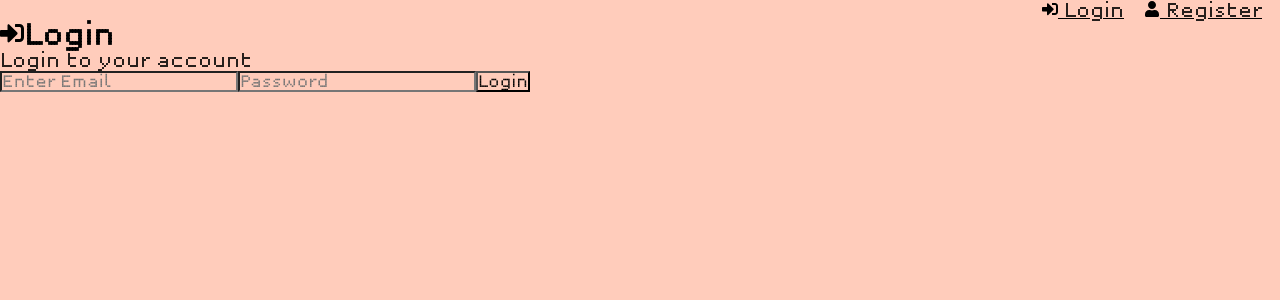
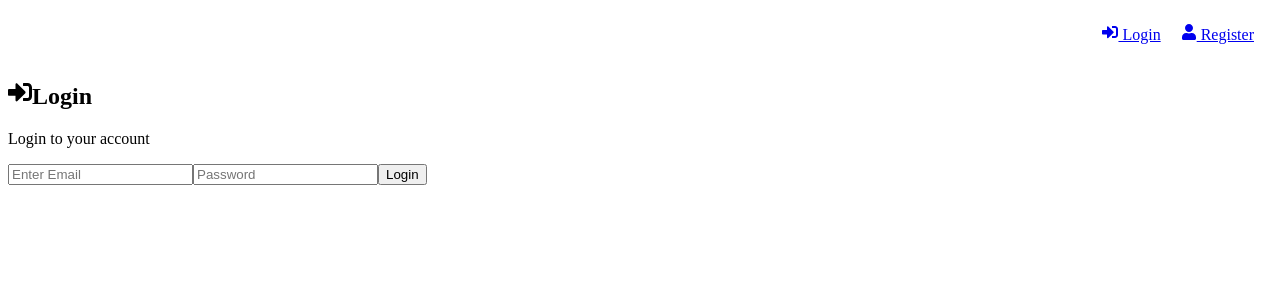
Before and after one commit to nixonsu/lofi-env, a React (Create React App) app in the folder frontend/: page /login in a window 1280 px wide. Shown: the top 300 px of the page. Built offline with nearby package versions, Linux system fonts and the light colour scheme.

Commit message:
Added complete GET functionality for colors resource + refactored App.tsx

```diff
--- a/frontend/src/App.tsx
+++ b/frontend/src/App.tsx
@@ -5,29 +5,15 @@ import Login from "./pages/Login";
 import Register from "./pages/Register";
 import Nav from "./components/Nav";
 import Dashboard from "./pages/Dashboard";
-import GlobalStyles from "./styles/GlobalStyles";
-import { ThemeProvider } from "styled-components";
-import { DefaultTheme } from "styled-components";
 
 // const colours = ["#ffcc", "#ffccee", "#ffccbb", "#ffcccc"];
-
-// Global theme name space for app styles
-const theme: DefaultTheme = {
-  colors: {
-    primaryBlack: "black",
-    primaryWhite: "#ffccbb",
-    secondaryWhite: "lightgrey",
-  },
-};
 
 function App() {
   return (
     <>
       <Router>
         <div className="App">
-          <ThemeProvider theme={theme}>
           <>
-              <GlobalStyles />
             <Nav />
             <Routes>
               <Route path="/" element={<Dashboard />} />
@@ -35,7 +21,6 @@ function App() {
               <Route path="/register" element={<Register />} />
             </Routes>
           </>
-          </ThemeProvider>
         </div>
       </Router>
       <ToastContainer
--- a/frontend/src/app/store.ts
+++ b/frontend/src/app/store.ts
@@ -1,9 +1,10 @@
 import { configureStore, ThunkAction, Action } from "@reduxjs/toolkit";
 import authReducer from "../features/auth/authSlice";
 import taskReducer from "../features/tasks/taskSlice";
+import colorReducer from "../features/colors/colorSlice";
 
 export const store = configureStore({
-  reducer: { auth: authReducer, tasks: taskReducer },
+  reducer: { auth: authReducer, tasks: taskReducer, colors: colorReducer },
 });
 
 export type AppDispatch = typeof store.dispatch;
--- a/frontend/src/components/TaskTracker.tsx
+++ b/frontend/src/components/TaskTracker.tsx
@@ -17,6 +17,8 @@ const TaskTracker = () => {
   const navigate = useNavigate();
   const dispatch = useDispatch();
   const { user } = useSelector((state: RootState) => state.auth);
+  const { colors } = useSelector((state: RootState) => state.colors);
+
   const {
     tasks,
     isLoading,
@@ -56,6 +58,7 @@ const TaskTracker = () => {
   const addTask = (newTask: ITask) => {
     buttonSound.play();
     dispatch(createTask(newTask));
+    console.log(colors);
   };
   return (
     <StyledTaskTracker>
--- /dev/null
+++ b/frontend/src/features/colors/colorService.ts
@@ -0,0 +1,35 @@
+import axios from "axios";
+import { IColor } from "../../types";
+
+const API_URL = "/api/colors";
+
+const getColors = async (token: string) => {
+  const config = {
+    headers: {
+      Authorization: `Bearer ${token}`,
+    },
+  };
+  const response = await axios.get(API_URL, config);
+  return response.data;
+};
+
+const updateColor = async (colorData: IColor, token: string) => {
+  const config = {
+    headers: {
+      Authorization: `Bearer ${token}`,
+    },
+  };
+  const response = await axios.put(
+    API_URL + `/${colorData._id}`,
+    colorData,
+    config
+  );
+  return response.data;
+};
+
+const colorService = {
+  getColors,
+  updateColor,
+};
+
+export default colorService;
--- /dev/null
+++ b/frontend/src/features/colors/colorSlice.ts
@@ -0,0 +1,109 @@
+import { createSlice, createAsyncThunk } from "@reduxjs/toolkit";
+import { RootState } from "../../app/store";
+import { IColor } from "../../types";
+import colorService from "./colorService";
+
+const colors: IColor = {
+  _id: "default",
+  backgroundColor: "yellow",
+  primaryTextColor: "black",
+  secondaryTextColor: "lightgrey",
+};
+
+interface State {
+  colors: IColor;
+  isError: boolean;
+  isSuccess: boolean;
+  isLoading: boolean;
+  message: string;
+}
+
+const initialState = {
+  colors: colors,
+  isError: false,
+  isSuccess: false,
+  isLoading: false,
+  message: "",
+} as State;
+
+// Get colors
+export const getColors = createAsyncThunk(
+  "colors/getAll",
+  async (_, thunkAPI) => {
+    try {
+      const state = thunkAPI.getState() as RootState;
+      const token = state.auth.user.token;
+      return await colorService.getColors(token);
+    } catch (err: any) {
+      const message =
+        (err.response && err.response.data && err.response.data.message) ||
+        err.message ||
+        err.toString();
+      return thunkAPI.rejectWithValue(message);
+    }
+  }
+);
+
+// Update color
+export const updateColor = createAsyncThunk(
+  "colors/update",
+  async (colorData: IColor, thunkAPI) => {
+    try {
+      const state = thunkAPI.getState() as RootState;
+      const token = state.auth.user.token;
+      return await colorService.updateColor(colorData, token);
+    } catch (err: any) {
+      const message =
+        (err.response && err.response.data && err.response.data.message) ||
+        err.message ||
+        err.toString();
+      return thunkAPI.rejectWithValue(message);
+    }
+  }
+);
+
+// Create slice
+export const colorSlice = createSlice({
+  name: "colors",
+  initialState,
+  reducers: {
+    reset: (state) => initialState,
+  },
+  extraReducers: (builder) => {
+    builder
+      .addCase(getColors.pending, (state) => {
+        state.isLoading = true;
+      })
+      .addCase(getColors.fulfilled, (state, action) => {
+        state.isLoading = false;
+        state.isSuccess = true;
+        state.colors = action.payload;
+      })
+      .addCase(getColors.rejected, (state, action) => {
+        state.isLoading = false;
+        state.isError = true;
+        state.message = JSON.stringify(action.payload);
+      })
+      .addCase(updateColor.pending, (state) => {
+        state.isLoading = true;
+      })
+      .addCase(updateColor.fulfilled, (state, action) => {
+        state.isLoading = false;
+        state.isSuccess = true;
+        console.log(action.payload);
+        // state.colors = state.colors.map((color) =>
+        //   color._id === action.payload._id
+        //     ? { ...color, isDone: !color.isDone }
+        //     : color
+        // );
+      })
+      .addCase(updateColor.rejected, (state, action) => {
+        state.isLoading = false;
+        state.isError = true;
+        state.message = JSON.stringify(action.payload);
+      });
+  },
+});
+
+export const { reset } = colorSlice.actions;
+export default colorSlice.reducer;
--- a/frontend/src/pages/Dashboard.tsx
+++ b/frontend/src/pages/Dashboard.tsx
@@ -9,20 +9,34 @@ import Radio from "../components/Radio";
 import SoundPlayers from "../components/SoundPlayers";
 import { StyledApp } from "../styles/App.styled";
 import { ImageContainer } from "../styles/ImageContainer.styled";
-import { reset } from "../features/tasks/taskSlice";
+import { ThemeProvider } from "styled-components";
+import { DefaultTheme } from "styled-components";
+import GlobalStyles from "../styles/GlobalStyles";
+import { getColors } from "../features/colors/colorSlice";
 
 const Dashboard = () => {
   const navigate = useNavigate();
+  const dispatch = useDispatch();
 
   const { user } = useSelector((state: RootState) => state.auth);
+  const { colors } = useSelector((state: RootState) => state.colors);
+
+  // Global theme name space for dashboard styles
+  let theme: DefaultTheme = {
+    colors: colors,
+  };
 
   useEffect(() => {
     if (!user) {
       navigate("/login");
     }
-  }, [user, navigate]);
+    dispatch(getColors());
+  }, [user, navigate, dispatch]);
 
   return (
+    <ThemeProvider theme={theme}>
+      <GlobalStyles />
+      {console.log(colors.backgroundColor)}
       <StyledApp>
         <div className="section first">
           <Timer />
@@ -42,6 +56,7 @@ const Dashboard = () => {
           <SoundPlayers />
         </div>
       </StyledApp>
+    </ThemeProvider>
   );
 };
 
--- a/frontend/src/styles/GlobalStyles.ts
+++ b/frontend/src/styles/GlobalStyles.ts
@@ -6,8 +6,8 @@ const GlobalStyles = createGlobalStyle`
         box-sizing: border-box;
         margin: 0;
         padding: 0;
-        background-color: ${({ theme }) => theme.colors.primaryWhite};
-        color: ${({ theme }) => theme.colors.primaryBlack};
+        background-color: ${({ theme }) => theme.colors.backgroundColor};
+        color: ${({ theme }) => theme.colors.primaryTextColor};
         font-family: 'Unibody';
     }
 
--- a/frontend/src/styles/Slider.styled.ts
+++ b/frontend/src/styles/Slider.styled.ts
@@ -20,7 +20,7 @@ export const StyledSlider = styled.input<Props>`
   /******** Chrome, Safari, Opera and Edge Chromium styles ********/
   &::-webkit-slider-runnable-track {
     height: 13px;
-    background-color: ${({ theme }) => theme.colors.secondaryWhite};
+    background-color: ${({ theme }) => theme.colors.secondaryTextColor};
     border: none;
   }
 
@@ -30,8 +30,8 @@ export const StyledSlider = styled.input<Props>`
     width: 1px;
     outline: none;
     background-color: ${({ value }) =>
-      value === 0 ? "transparent" : ({ theme }) => theme.colors.primaryBlack};
-    box-shadow: -80px 0 0 80px ${({ theme }) => theme.colors.primaryBlack};
+      value === 0 ? "transparent" : ({ theme }) => theme.colors.primaryTextColor};
+    box-shadow: -80px 0 0 80px ${({ theme }) => theme.colors.primaryTextColor};
   }
 
   /******** Firefox styles ********/
```
Also changed, not shown: frontend/src/types/index.ts (+10 -3 lines), 1 other file (tests, documents, lock files or other folders). Lines whose indentation alone changed are shown as unchanged.
